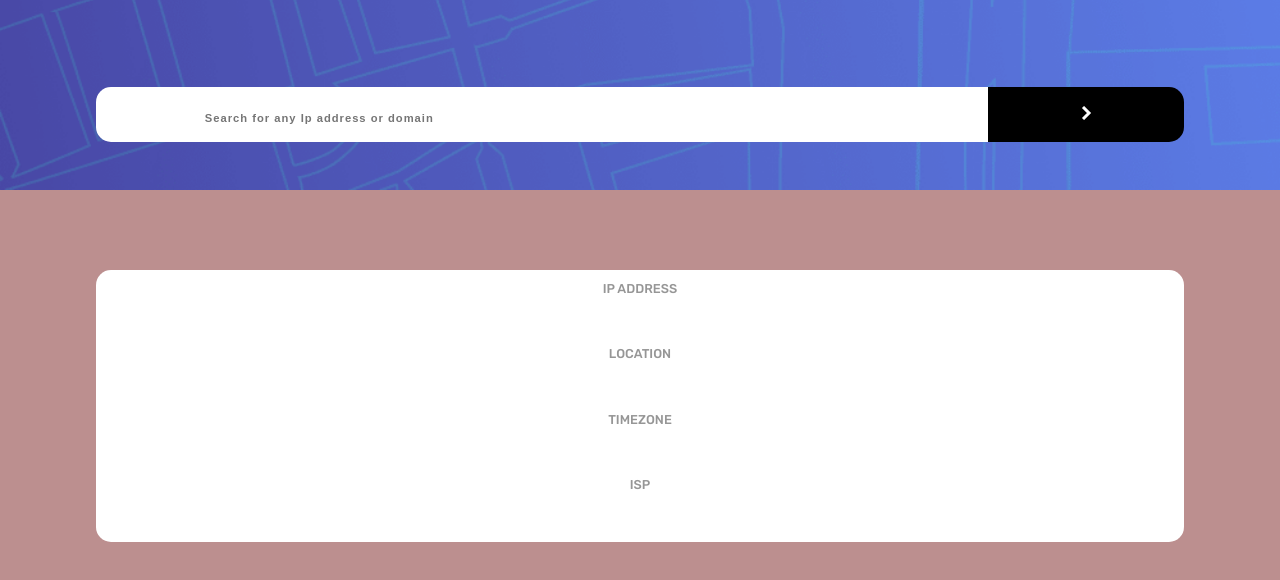
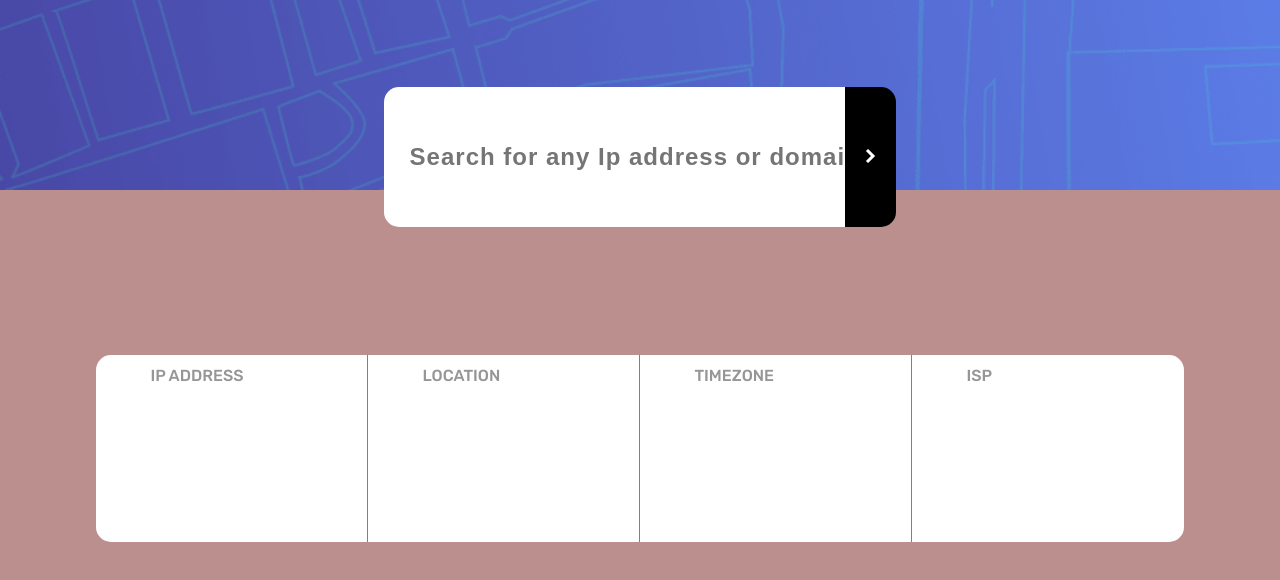
Before and after one commit to Yoryao/FEM_IpAdressTracker, a website: page index.html in a window 1280 px wide. Shown: the part 130-710 px from the top of the page. Drawn offline with nearby package versions, Linux system fonts and the light colour scheme.

Commit message:
initial desktop desing done

```diff
--- a/index.html
+++ b/index.html
@@ -33,15 +33,15 @@ crossorigin=""/>
       <h3 class="w500 resultItem">IP ADDRESS</h3>
       <h2 id="ipPrinted" class="w400 resultItem"></h2>
     </div>
-    <div class="resultBlock flexCol">
+    <div class="resultBlock even flexCol">
       <h3 class="w500 resultItem">LOCATION</h3>
       <h2 id="locationPrinted" class="w400 resultItem"></h2>
     </div>
-    <div class="resultBlock flexCol">
+    <div class="resultBlock even flexCol">
       <h3 class="w500 resultItem">TIMEZONE</h3>
       <h2 id="timeZonePrinted" class="w400 resultItem"></h2>
     </div>
-    <div class="resultBlock flexCol">
+    <div class="resultBlock even flexCol">
       <h3 class="w500 resultItem">ISP</h3>
       <h2 id="ispPrinted" class="w400 resultItem"></h2>
     </div>
--- a/styles/style.scss
+++ b/styles/style.scss
@@ -136,3 +136,70 @@ main {
     }
 
 }
+
+@media screen and ( width > 400px) {
+
+
+        h1 {
+            font-size: 4em;
+            color: #fff;
+        }
+
+
+    #inputContainer {
+        width: 40%;
+        height: 30vh;
+
+        #ipInput {
+            width: 90%;
+            padding-left: 5%;
+
+            &::placeholder {
+                font-size: 1.5rem;
+            }
+        }
+
+        #searchBtn {
+            width: 10%;
+
+        }
+
+    }
+
+
+    .resultContainer {
+        flex-direction: row;
+        justify-content: space-evenly;
+        height: 40vh;
+
+        .resultBlock {
+
+            height: 100%;
+            width: 25%;
+            padding-left: 5%;
+            align-items: baseline;
+            justify-content: space-evenly;
+        }
+
+        h3 {
+            margin-top: 5%;
+            font-size: 1rem;
+            height: 25%;
+
+            text-align: left;
+
+        }
+
+        h2 {
+
+            font-size: 1.5em;
+            height: 70%;
+            text-align: left;
+        }
+            .even {
+                box-shadow: 1px 0px gray;
+                box-shadow: -1px 0px gray;
+            }
+
+    }
+}
```
Also changed, not shown: styles/style.css, 1 other file.
